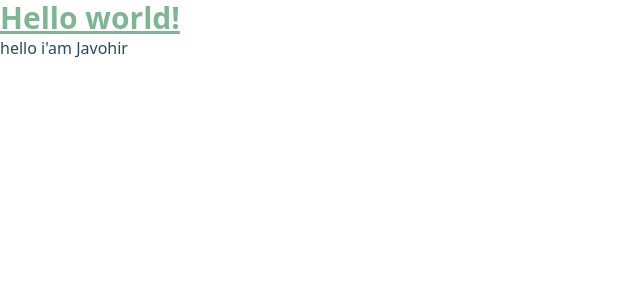
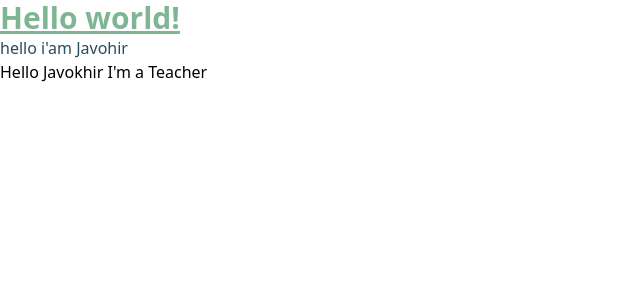
Before and after one commit to nozim-dev/organick, a React (Vite) app: page / in a window 1280 px wide. Shown: the top 300 px of the page, without its empty margins (0-640 px from the left). Built offline with nearby package versions, Linux system fonts and the light colour scheme.

Commit message:
something change

```diff
--- a/src/App.jsx
+++ b/src/App.jsx
@@ -5,6 +5,7 @@ function App() {
         Hello world!
       </h1>
       <h1 className="text-blue-700">hello i'am Javohir </h1>
+      <h1>Hello Javokhir I'm a Teacher</h1>
     </>
   );
 }
```
